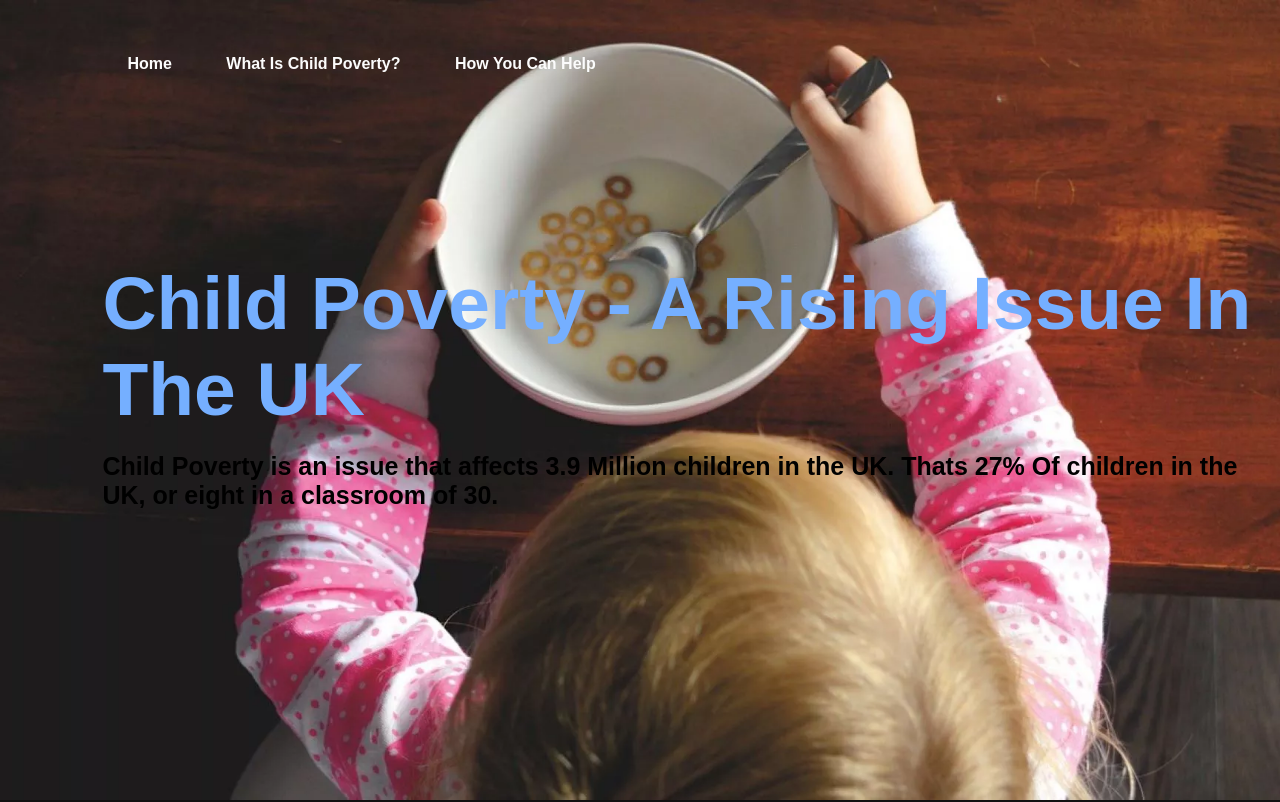
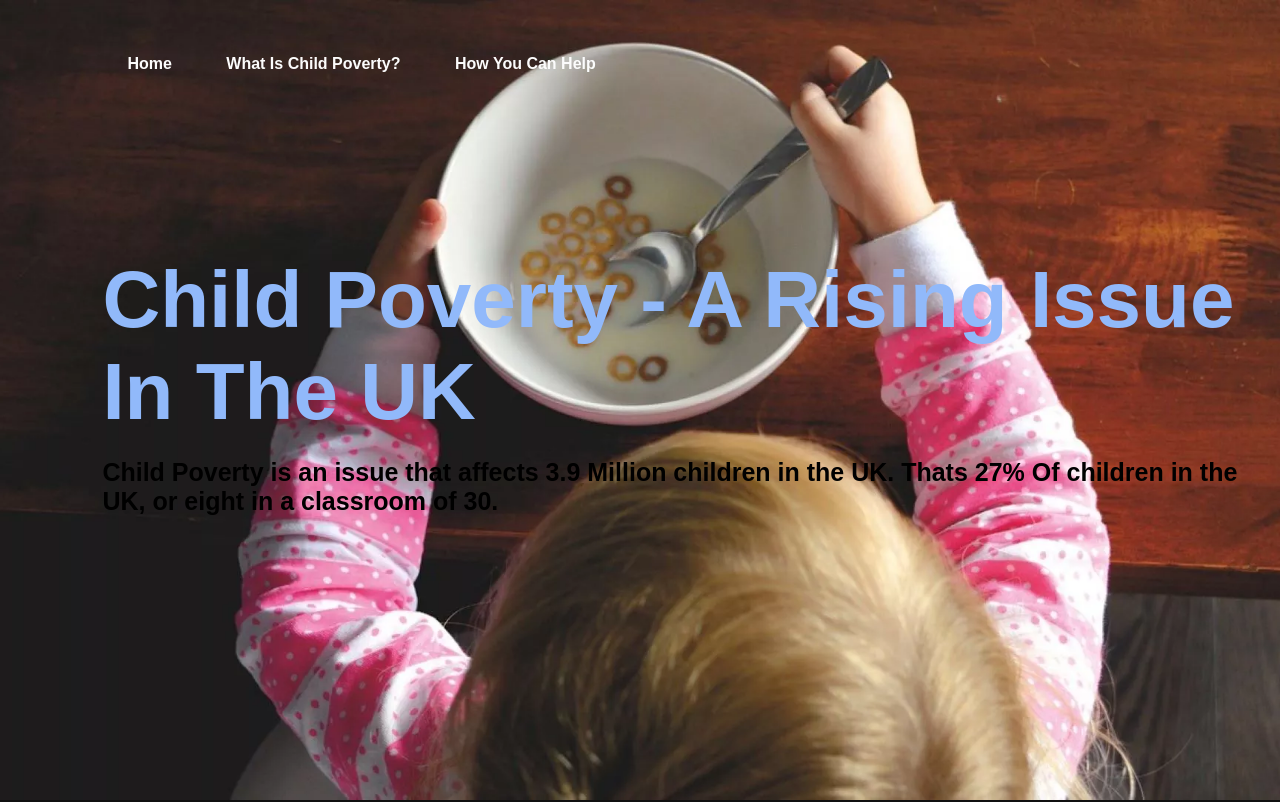
Before and after one commit to Mythzy/poverty.github.io, a plain HTML site: page index.html in a window 1280 px wide. Shown: the top 802 px of the page. Drawn offline with Linux system fonts and the light colour scheme.

Commit message:
Update style.css

```diff
--- a/css/style.css
+++ b/css/style.css
@@ -80,9 +80,9 @@ nav ul li a:hover{
 	transform: translateY(-50%);
 }
 h1{
-	color: #75afff;
+	color: #91b9fa;
 	margin: 20px 0px 20px;
-	font-size: 75px;
+	font-size: 80px;
 }
 h3{
 	color: #000000;
```
